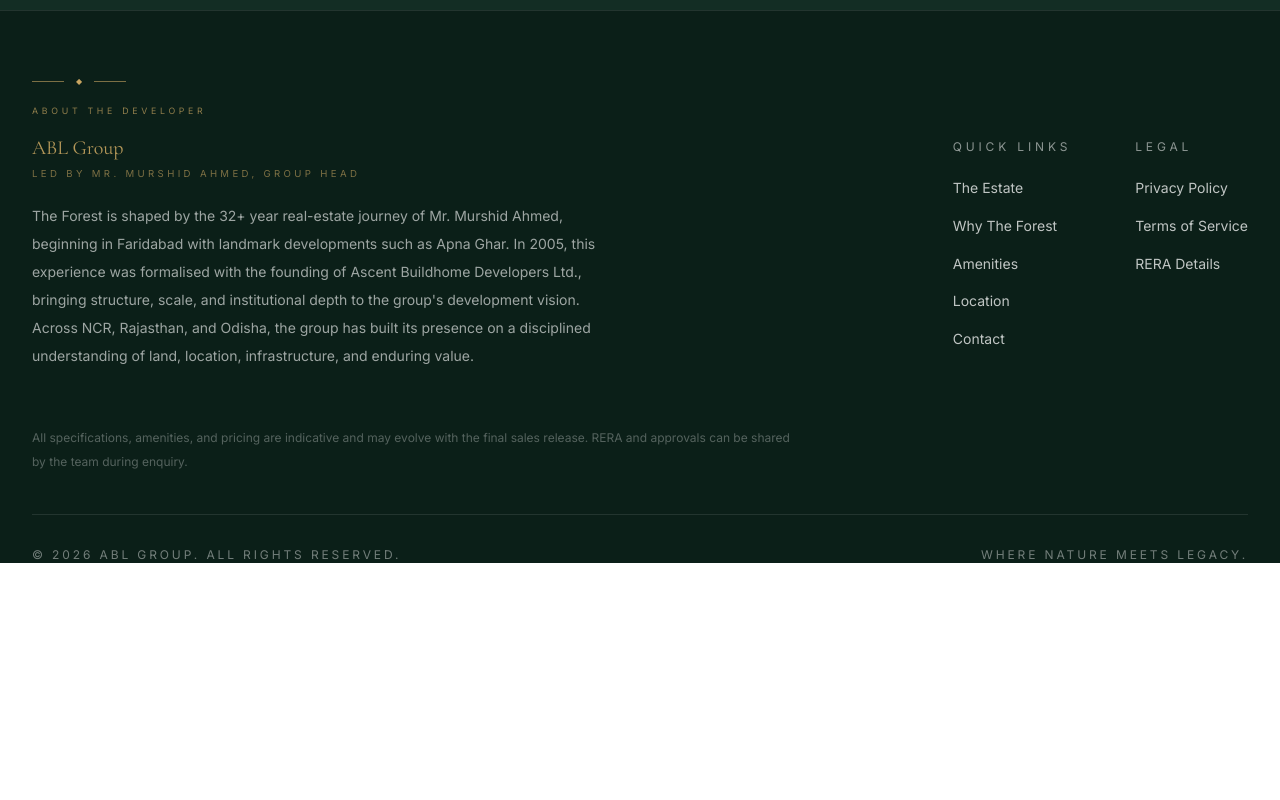
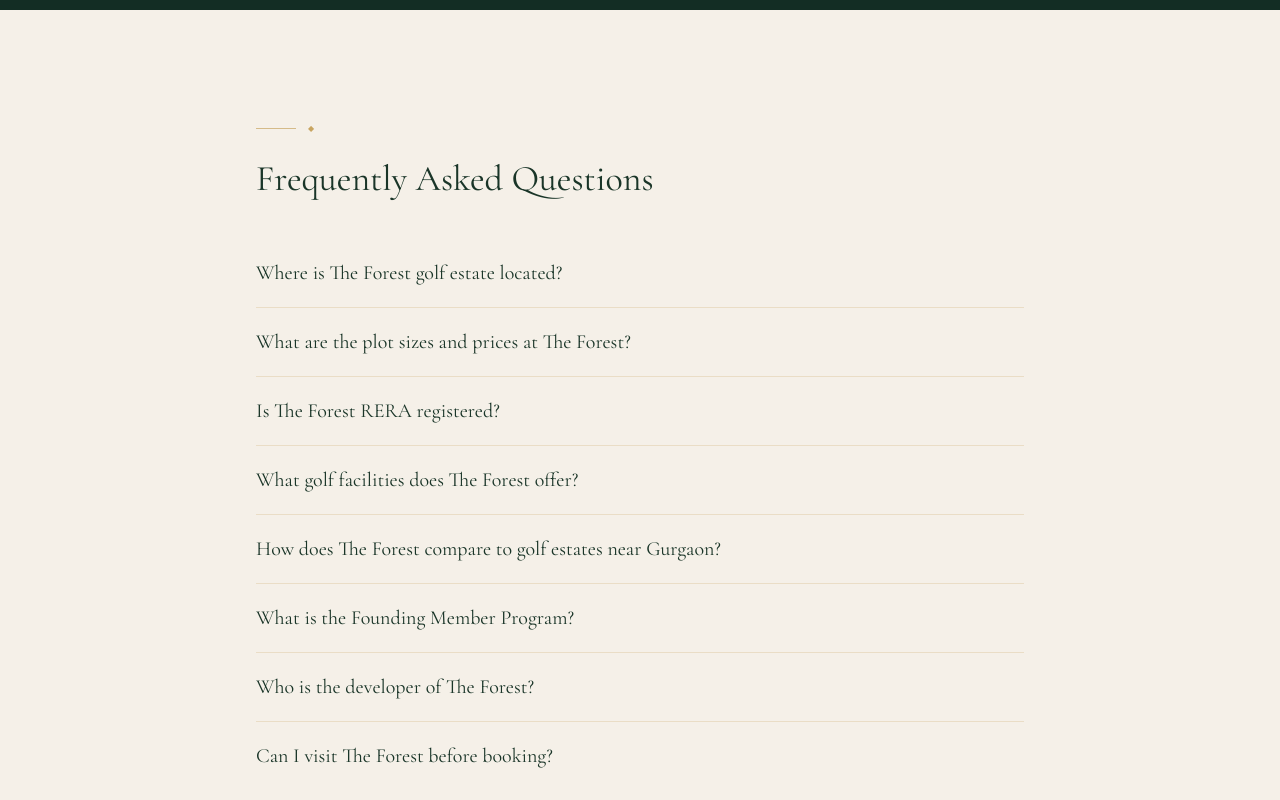
Before and after one commit to pytholabsbot1/the-forest, a Next.js app: page / in a window 1280 px wide. Shown: the part 7580-8380 px from the top of the page. Before the commit the page ends 8143 px from the top, so only its background shows below. Built offline with nearby package versions, Linux system fonts and the light colour scheme.

Commit message:
feat: add FAQ section with FAQPage schema markup
Co-authored-by: CommandCodeBot <noreply@commandcode.ai>

```diff
--- a/src/app/page.tsx
+++ b/src/app/page.tsx
@@ -6,6 +6,7 @@
 import { PricingSection } from '@/components/sections/PricingSection';
 import { LocationSection } from '@/components/sections/LocationSection';
 import { ContactSection } from '@/components/sections/ContactSection';
+import { FaqSection } from '@/components/sections/FaqSection';
 import { Footer } from '@/components/Footer';
 
 export default function Home() {
@@ -20,6 +21,7 @@
         <PricingSection />
         <LocationSection />
         <ContactSection />
+        <FaqSection />
       </main>
       <Footer />
     </>
--- /dev/null
+++ b/src/components/sections/FaqSection.tsx
@@ -0,0 +1,74 @@
+const faqs = [
+  {
+    q: 'Where is The Forest golf estate located?',
+    a: 'The Forest is located in Teski Village, Sikhri Tehsil, Deeg District, Rajasthan — approximately 2 hours from Delhi and 90 minutes from Gurugram via the Delhi-Mumbai Expressway corridor.',
+  },
+  {
+    q: 'What are the plot sizes and prices at The Forest?',
+    a: 'The Forest offers four plot categories: Estate Plots (500–1000 sq.yd, from ₹50L), Premium Estate (1000–2000 sq.yd, ₹1–2.4 Cr), Large Estate (2000–4000 sq.yd, ₹2.4–6 Cr), and Farmhouse Plots (private estate land, ₹3–10 Cr+).',
+  },
+  {
+    q: 'Is The Forest RERA registered?',
+    a: 'RERA registration details and all project approvals are shared directly by the ABL Group sales team during enquiry. Contact us to receive the full disclosure documentation.',
+  },
+  {
+    q: 'What golf facilities does The Forest offer?',
+    a: 'The Forest features an executive golf course, a practice range, and India\'s rare night golf experience with floodlit fairways — designed for relaxed rounds and lifestyle play rather than tournament competition.',
+  },
+  {
+    q: 'How does The Forest compare to golf estates near Gurgaon?',
+    a: 'The Forest offers a 50–60% price advantage versus comparable Gurgaon golf estates, with equivalent or superior amenities. It sits in Rajasthan, giving buyers regulatory flexibility and a genuine nature setting that the urban periphery cannot provide.',
+  },
+  {
+    q: 'What is the Founding Member Program?',
+    a: 'The first 50 buyers receive tiered discounts: first 10 plots at 20% below launch price, next 15 plots at 15% below, and the following 25 plots at 10% below launch price.',
+  },
+  {
+    q: 'Who is the developer of The Forest?',
+    a: 'The Forest is developed by ABL Group (Ascent Buildhome Developers Ltd.), led by Mr. Murshid Ahmed. The group has 32+ years of real estate experience across NCR, Rajasthan, and Odisha, with landmark developments including Apna Ghar in Faridabad.',
+  },
+  {
+    q: 'Can I visit The Forest before booking?',
+    a: 'Yes. Site visits are arranged by appointment. Contact the ABL Group sales team to schedule a visit and receive the project brochure.',
+  },
+];
+
+export function FaqSection() {
+  const schema = {
+    '@context': 'https://schema.org',
+    '@type': 'FAQPage',
+    mainEntity: faqs.map(({ q, a }) => ({
+      '@type': 'Question',
+      name: q,
+      acceptedAnswer: { '@type': 'Answer', text: a },
+    })),
+  };
+
+  return (
+    <section id="faq" className="bg-[#f5f0e8] px-6 py-20 lg:px-20 lg:py-28">
+      <script
+        type="application/ld+json"
+        dangerouslySetInnerHTML={{ __html: JSON.stringify(schema) }}
+      />
+      <div className="mx-auto max-w-3xl">
+        <div className="flex items-center gap-3">
+          <span className="h-px w-10 bg-[#c8a561]/70" />
+          <span className="text-[0.5rem] text-[#c8a561]">◆</span>
+        </div>
+        <h2 className="mt-6 font-serif text-3xl text-[#1a3528] sm:text-4xl">
+          Frequently Asked Questions
+        </h2>
+        <div className="mt-10 divide-y divide-[#c8a561]/25">
+          {faqs.map(({ q, a }, i) => (
+            <details key={i} className="group py-5">
+              <summary className="cursor-pointer list-none font-serif text-lg text-[#1a3528] lg:text-xl">
+                {q}
+              </summary>
+              <p className="mt-3 text-sm leading-7 text-[#1a3528]/65 lg:text-base">{a}</p>
+            </details>
+          ))}
+        </div>
+      </div>
+    </section>
+  );
+}
```
